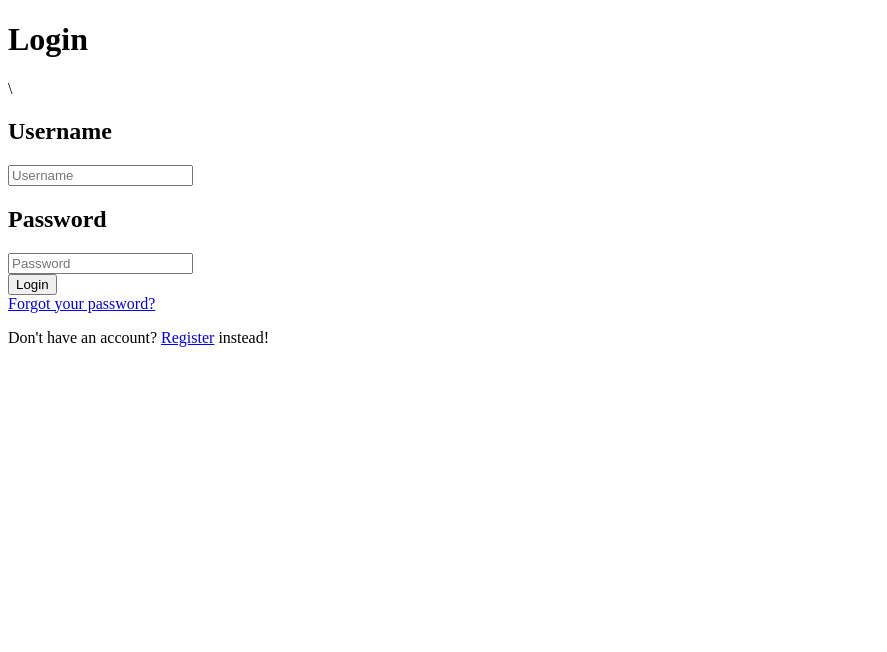
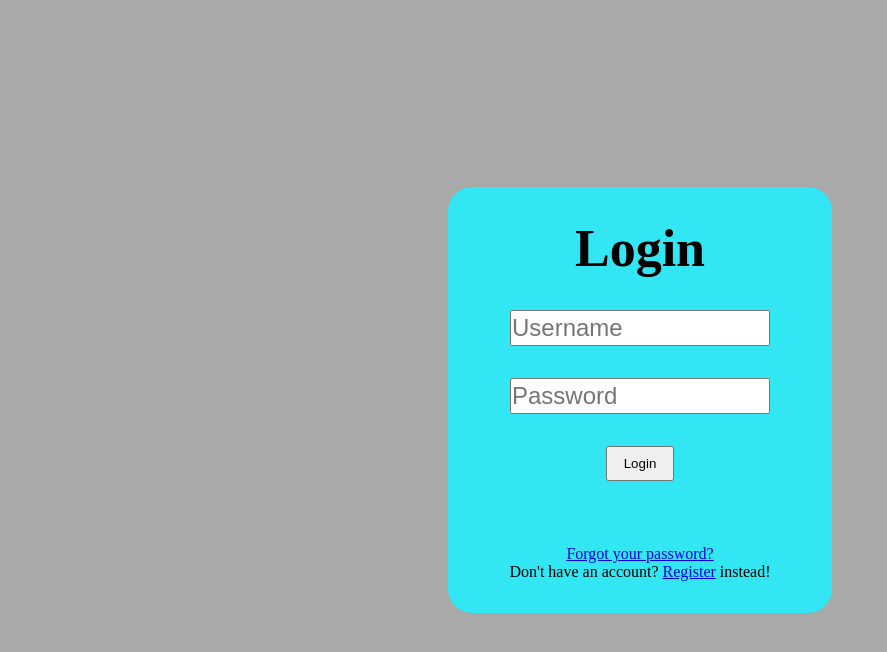
Before and after one commit to 27dt/CPS406-Project, a React (Vite) app in the folder front-end/cps406-project/: page /#/login in a window 1280 px wide. Shown: the top 652 px of the page, without its empty margins (0-887 px from the left). Built offline with nearby package versions, Linux system fonts and the light colour scheme.

Commit message:
Initialized Landing Page + Added Basic Styling

```diff
--- a/front-end/cps406-project/package.json
+++ b/front-end/cps406-project/package.json
@@ -13,7 +13,7 @@
     "prop-types": "^15.8.1",
     "react": "^19.0.0",
     "react-dom": "^19.0.0",
-    "react-router-dom": "^7.4.0"
+    "react-router-dom": "^7.5.0"
   },
   "devDependencies": {
     "@eslint/js": "^9.21.0",
--- a/front-end/cps406-project/src/components/EntryField.css
+++ b/front-end/cps406-project/src/components/EntryField.css
@@ -0,0 +1,4 @@
+input {
+    height: 2rem;
+    font-size: 1.5rem;
+}
--- a/front-end/cps406-project/src/components/EntryField.jsx
+++ b/front-end/cps406-project/src/components/EntryField.jsx
@@ -2,11 +2,9 @@ import "./EntryField.css"
 
 function EntryField(props) {
     return (
-        <div className="entry-field">
-            <h2 className="entry-text">{props.text}</h2>
+        <div className={props.className}>
             <input
                 type={props.type}
-                id={props.id}
                 name={props.name}
                 placeholder={props.text}
                 value={props.value}
--- a/front-end/cps406-project/src/components/FormButton.jsx
+++ b/front-end/cps406-project/src/components/FormButton.jsx
@@ -2,7 +2,7 @@ import "./FormButton.css"
 
 function FormButton(props) {
     return (
-        <button className="form-button">{props.text}</button>
+        <button className={props.className}>{props.text}</button>
     )
 }
 
--- a/front-end/cps406-project/src/index.css
+++ b/front-end/cps406-project/src/index.css
@@ -1,29 +1,10 @@
-.card{
-  border: 1px solid rgb(53, 53, 53);
-  border-radius: 10px;
-  box-shadow: 5px 5px 5px rgba(0, 0, 0, 0.25);
-  padding: 30px;
-  margin: 10px;
-  text-align: center;
-  max-width: 300px;
-  display: inline-block;
+* {
+  margin: 0px;
+  padding: 0px;
 }
 
-.card-image {
-  max-width: 60%;
-  height: auto;
-  border-radius: 50%;
+body #root {
+  height: 100vh;
+  width: 100vw;
+  overflow: hidden;
 }
-
-.card-title {
-  font-family: Arial, sans-serif;
-  font-size: 1.75em;
-  margin: 0;
-  color: hsl(0, 0%, 10%);
-}
-
-.card-text {
-  font-family: Arial, sans-serif;
-  color: hsl(0, 0%, 25%);
-
-}
--- /dev/null
+++ b/front-end/cps406-project/src/pages/LandingPage.css
@@ -0,0 +1,39 @@
+.landing-page {
+    width: 100%;
+    height: 100%;
+    background-color: rgb(192, 149, 233);
+}
+
+.landing-box {
+    height: fit-content;
+    position: relative;
+    top: 50%;
+    transform: translateY(-50%);
+    display: flex;
+    flex-direction: column;
+    align-items: center;
+    text-align: center;
+}
+
+.login-and-register {
+
+}
+
+.landing-btn {
+    padding: 1.5rem 3rem;
+    margin: 1rem;
+    font-size: 2rem;
+    border-radius: 1rem;
+}
+
+#description {
+
+}
+
+#copyright {
+    top: 20%;
+}
+
+.landing-box h1 {
+    font-size: 6rem;
+}
--- a/front-end/cps406-project/src/pages/LandingPage.jsx
+++ b/front-end/cps406-project/src/pages/LandingPage.jsx
@@ -1,11 +1,20 @@
-
+import "./LandingPage.css"
+import FormButton from "../components/FormButton.jsx"
 
 function LandingPage() {
 
   return (
-    <>
-      <h1>this is the Landing Page</h1>
-    </>
+    <div className="landing-page">
+      <div className="landing-box">
+        <h1>Welcome to GameDex!</h1>
+        <p id="description">A service to track your favourite games :D</p>
+        <div classname="login-and-register">
+          <FormButton className="landing-btn" text="Login"></FormButton>
+          <FormButton className="landing-btn" text="Register"></FormButton>
+        </div>
+        <p id="copyright">Copyright © 2025 GameDex</p>
+      </div>
+    </div>
   )
 
 }
--- a/front-end/cps406-project/src/pages/LoginPage.css
+++ b/front-end/cps406-project/src/pages/LoginPage.css
@@ -0,0 +1,41 @@
+.login-page {
+    width: 100%;
+    height: 100%;
+    background-color: darkgray;
+}
+
+.login-box {
+    width: 25%;
+    height: fit-content;
+    background-color: rgb(51, 230, 243);
+    border-radius: 1.5rem;
+    padding: 2rem;
+    margin: auto;
+    position: relative;
+    top: 50%;
+    transform: translateY(-50%);
+    display: flex;
+    flex-direction: column;
+    align-items: center;
+    text-align: center;
+}
+
+.login-box h1 {
+    font-size: 3.25rem;
+}
+
+.link-content-login {
+    position: relative;
+    top: 20%;
+    margin-top: 2rem;
+}
+
+.entry input {
+    width: 16rem;
+    margin-top: 2rem;
+}
+
+.login-btn {
+    padding: 0.5rem 1rem;
+    margin: 2rem 0rem;
+}
--- a/front-end/cps406-project/src/pages/LoginPage.jsx
+++ b/front-end/cps406-project/src/pages/LoginPage.jsx
@@ -20,30 +20,33 @@ function LoginPage() {
   }
 
   return (
-    <>
+    <div className="login-page">
+      <div className="login-box">
         <h1>Login</h1>
-      <section className="main-content login">
-        <form onSubmit={handleSubmit}>\
+
+        <section className="main-content-login">
+          <form onSubmit={handleSubmit}>
             <EntryField
+              className="entry"
               type="text"
               text="Username"
-            id="username"
               name="username"
               value={formValues.username}
               onChange={handleChange}>
             </EntryField>
             <EntryField
+              className="entry"
               type="password"
               text="Password"
-            id="password"
               name="password"
               value={formValues.password}
               onChange={handleChange}>
             </EntryField>
-          <FormButton text="Login"></FormButton>
+            <FormButton className="login-btn" text="Login"></FormButton>
           </form>
         </section>
-      <section className="link-content login">
+
+        <section className="link-content-login">
           <a href="/#/login">Forgot your password?<br></br></a>
           <LinkMessage
             beforeText="Don't have an account?"
@@ -52,7 +55,8 @@ function LoginPage() {
             linkName="Register">
           </LinkMessage>
         </section>
-    </>
+      </div>
+    </div>
   )
 }
 
--- a/front-end/cps406-project/src/pages/RegisterPage.css
+++ b/front-end/cps406-project/src/pages/RegisterPage.css
@@ -0,0 +1,41 @@
+.register-page {
+    height: 100%;
+    width: 100%;
+    background-color: darkgray;
+}
+
+.register-box {
+    width: 25%;
+    height: fit-content;
+    background-color: rgb(51, 230, 243);
+    border-radius: 1.5rem;
+    padding: 2rem;
+    margin: auto;
+    position: relative;
+    top: 50%;
+    transform: translateY(-50%);
+    display: flex;
+    flex-direction: column;
+    align-items: center;
+    text-align: center;
+}
+
+h1 {
+    font-size: 3.25rem;
+}
+
+.link-content-register {
+    position: relative;
+    top: 20%;
+    margin-top: 2rem;
+}
+
+.entry input {
+    width: 16rem;
+    margin-top: 2rem;
+}
+
+.form-button {
+    padding: 0.5rem 1rem;
+    margin: 2rem 0rem;
+}
--- a/front-end/cps406-project/src/pages/RegisterPage.jsx
+++ b/front-end/cps406-project/src/pages/RegisterPage.jsx
@@ -6,18 +6,20 @@ import "./RegisterPage.css"
 
 function RegisterPage() {
   return (
-    <>
-      <h1>Register</h1>
-      <section className="main-content register">
-        <EntryField text="Username" id="username" name="username"></EntryField>
-        <EntryField text="Password" id="password" name="password"></EntryField>
-        <EntryField text="Confirm Password" id="password" name="password"></EntryField>
-        <FormButton text="Register"></FormButton>
-      </section>
-      <section className="link-content login">
-        <LinkMessage beforeText="Already have an account?" afterText="instead!" pagePath="/#/login" linkName="Login"></LinkMessage>
-      </section>
-    </>
+    <div className="register-page">
+      <div className="register-box">
+        <h1>Register</h1>
+        <section className="main-content-register">
+          <EntryField text="Username" className="entry" name="username"></EntryField>
+          <EntryField text="Password" className="entry" name="password"></EntryField>
+          <EntryField text="Confirm Password" className="entry" name="password"></EntryField>
+          <FormButton text="Register"></FormButton>
+        </section>
+        <section className="link-content-register">
+          <LinkMessage beforeText="Already have an account?" afterText="instead!" pagePath="/#/login" linkName="Login"></LinkMessage>
+        </section>
+      </div>
+    </div>
   )
 
 }
```
Also changed, not shown: 1 other file (tests, documents, lock files or other folders). Lines whose indentation alone changed are shown as unchanged.
